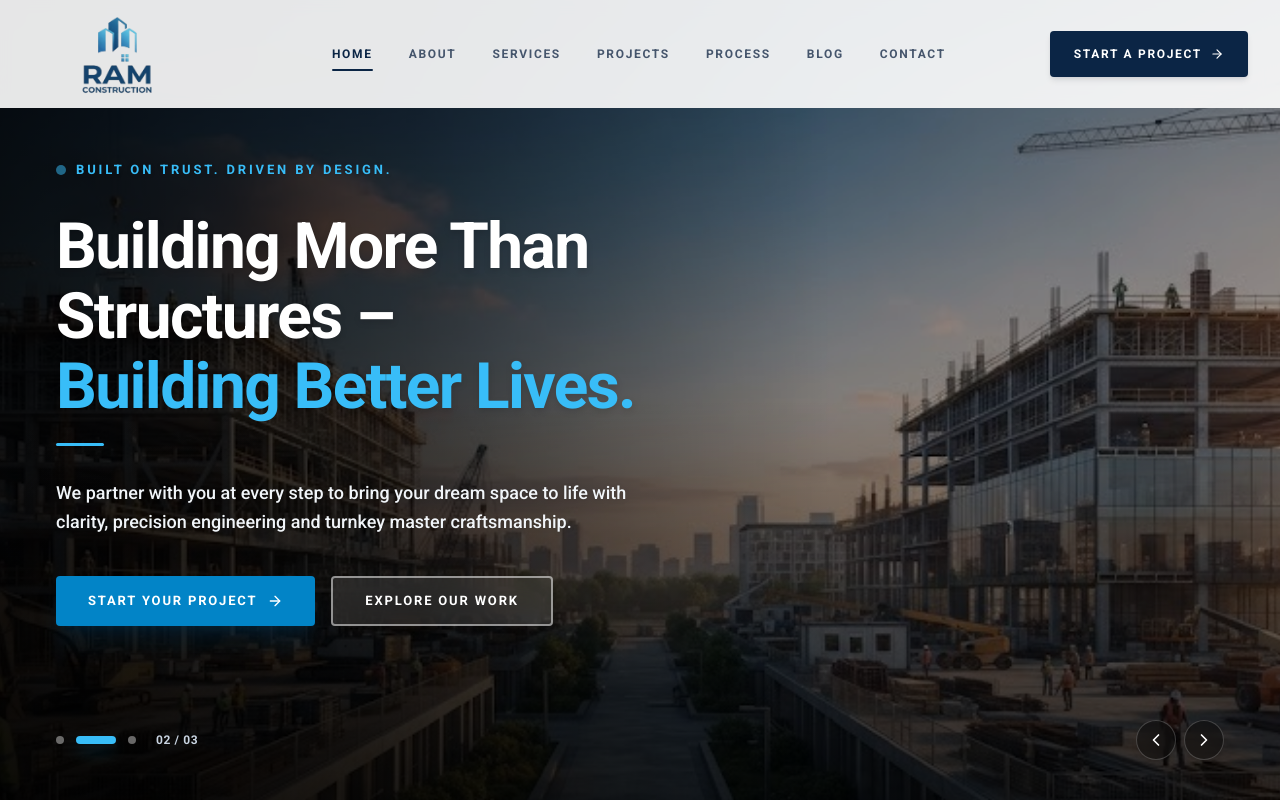
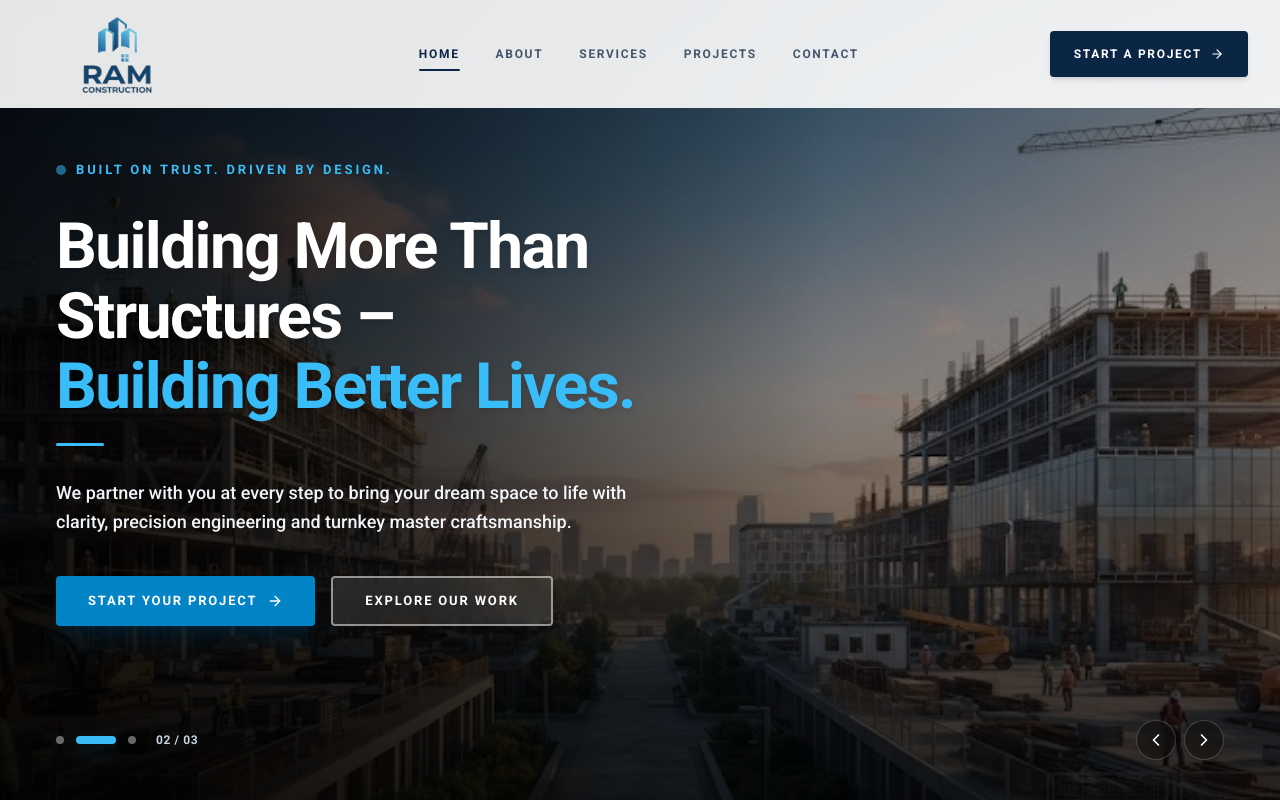
Before and after one commit to Rockynaveen/ram-constructions, a React (Vite) app: page / in a window 1280 px wide. Shown: the top 800 px of the page. Built offline with nearby package versions, Linux system fonts and the light colour scheme.

Commit message:
Remove Process and Blog sections from homepage, header navigation and mobile menu

```diff
--- a/src/components/layout/MobileMenu.tsx
+++ b/src/components/layout/MobileMenu.tsx
@@ -15,8 +15,6 @@ export const MobileMenu: React.FC = () => {
     { name: 'About', path: '/#about', targetId: 'about', subtitle: 'Philosophy, master builders & lineage' },
     { name: 'Services', path: '/#services', targetId: 'services', subtitle: 'Architecture, engineering & turnkey craft' },
     { name: 'Projects', path: '/#projects', targetId: 'projects', subtitle: 'Selected residential & commercial portfolio' },
-    { name: 'Process', path: '/#process', targetId: 'process', subtitle: '6-Phase turnkey execution roadmap' },
-    { name: 'Blog', path: '/#insights', targetId: 'insights', subtitle: 'Construction guides & architectural articles' },
     { name: 'Contact', path: '/contact', subtitle: 'Direct inquiry & studio locations' },
   ];
 
--- a/src/components/layout/Navbar.tsx
+++ b/src/components/layout/Navbar.tsx
@@ -27,8 +27,6 @@ export const Navbar: React.FC = () => {
     { name: 'ABOUT', path: '/#about', targetId: 'about' },
     { name: 'SERVICES', path: '/#services', targetId: 'services' },
     { name: 'PROJECTS', path: '/#projects', targetId: 'projects' },
-    { name: 'PROCESS', path: '/#process', targetId: 'process' },
-    { name: 'BLOG', path: '/#insights', targetId: 'insights' },
     { name: 'CONTACT', path: '/contact' },
   ];
 
--- a/src/pages/Home.tsx
+++ b/src/pages/Home.tsx
@@ -3,10 +3,8 @@ import { Hero } from '../components/home/Hero';
 import { AboutSplit } from '../components/home/AboutSplit';
 import { ServicesStacked } from '../components/home/ServicesStacked';
 import { FeaturedProjects } from '../components/home/FeaturedProjects';
-import { ProcessTimeline } from '../components/home/ProcessTimeline';
 import { WhyChooseUs } from '../components/home/WhyChooseUs';
 import { TestimonialsSection } from '../components/home/TestimonialsSection';
-import { BlogSection } from '../components/home/BlogSection';
 import { FaqAccordion } from '../components/home/FaqAccordion';
 import { StatsStrip } from '../components/home/StatsStrip';
 
@@ -36,27 +34,17 @@ export const Home: React.FC = () => {
         <FeaturedProjects />
       </div>
 
-      {/* 6. 6-Phase Process Timeline */}
-      <div id="process">
-        <ProcessTimeline />
-      </div>
-
-      {/* 7. Blog Section (Insights & Articles) */}
-      <div id="insights">
-        <BlogSection />
-      </div>
-
-      {/* 8. Why Choose Us (8 Principles) */}
+      {/* 6. Why Choose Us (8 Principles) */}
       <div id="why-us">
         <WhyChooseUs />
       </div>
 
-      {/* 9. Client Testimonials */}
+      {/* 7. Client Testimonials */}
       <div id="testimonials">
         <TestimonialsSection />
       </div>
 
-      {/* 10. FAQ Section */}
+      {/* 8. FAQ Section */}
       <div id="faq">
         <FaqAccordion />
       </div>
```
